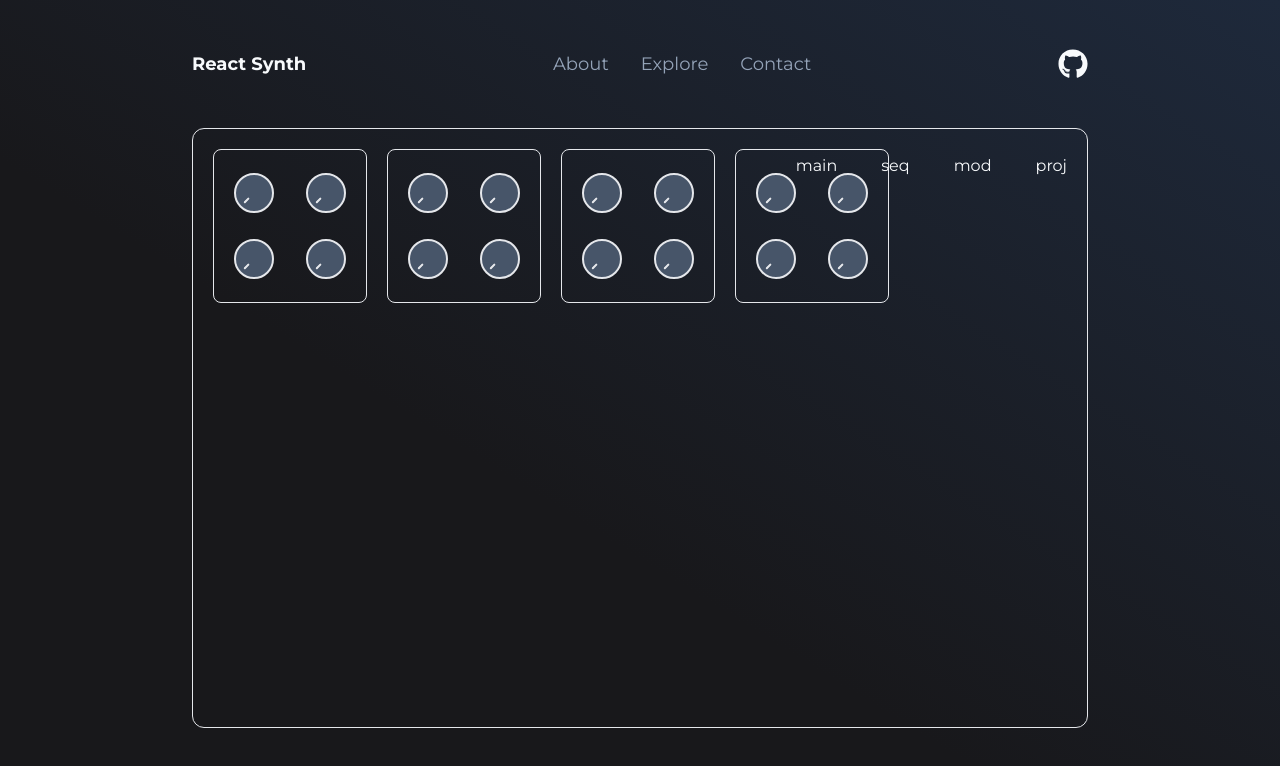
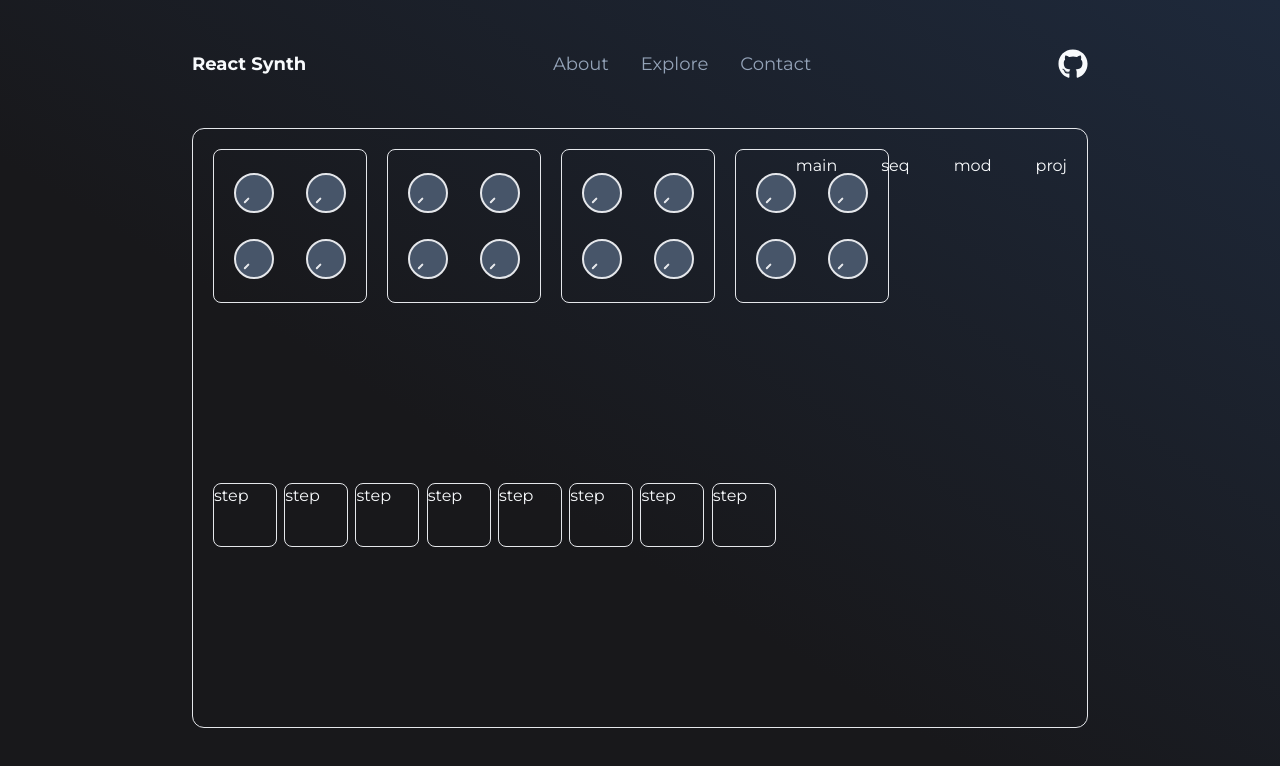
Before and after one commit to vybukhivka/react-synth, a React (Vite) app: page /synth/1 in a window 1280 px wide. Shown: the top 766 px of the page. Built offline with nearby package versions, Linux system fonts and the light colour scheme.

Commit message:
styles: sequencer with sequencer buttons

```diff
--- /dev/null
+++ b/src/components/synth/Sequencer/SequncerContainer.tsx
@@ -0,0 +1,14 @@
+import SequencerButton from '../../ui/SequencerButton/SequencerButton';
+
+function SequncerContainer() {
+  const steps = Array.from({ length: 8 }, (_, i) => i);
+  return (
+    <div className="col-start-1 col-end-5 flex justify-between">
+      {steps.map(step => (
+        <SequencerButton key={step} />
+      ))}
+    </div>
+  );
+}
+
+export default SequncerContainer;
--- a/src/components/synth/SynthContainer.tsx
+++ b/src/components/synth/SynthContainer.tsx
@@ -3,6 +3,7 @@ import { useState } from 'react';
 import SynthNavTabs from './Tabs/SynthNavTabs';
 import { SynthTabs } from '../../types/synthTabs';
 import TracksContainer from './Tracks/TracksContainer';
+import SequncerContainer from './Sequencer/SequncerContainer';
 
 function SynthContainer() {
   const [activeTab, setActiveTab] = useState<SynthTabs>('main');
@@ -15,9 +16,10 @@ function SynthContainer() {
   // rendred on every page. sequencer and params are conditionally
   // rendered, depending on the selected page
   return (
-    <div className="grid h-[600px] w-[1064px] grid-cols-6 gap-5 rounded-xl border p-5">
+    <div className="grid-row grid h-[600px] w-[1064px] grid-cols-6 gap-5 rounded-xl border p-5">
       <TracksContainer />
       <SynthNavTabs onTabChange={updateActiveTab} />
+      <SequncerContainer />
     </div>
   );
 }
--- /dev/null
+++ b/src/components/ui/SequencerButton/SequencerButton.tsx
@@ -0,0 +1,5 @@
+function SequencerButton() {
+  return <div className="h-16 w-16 rounded-lg border">step</div>;
+}
+
+export default SequencerButton;
```
